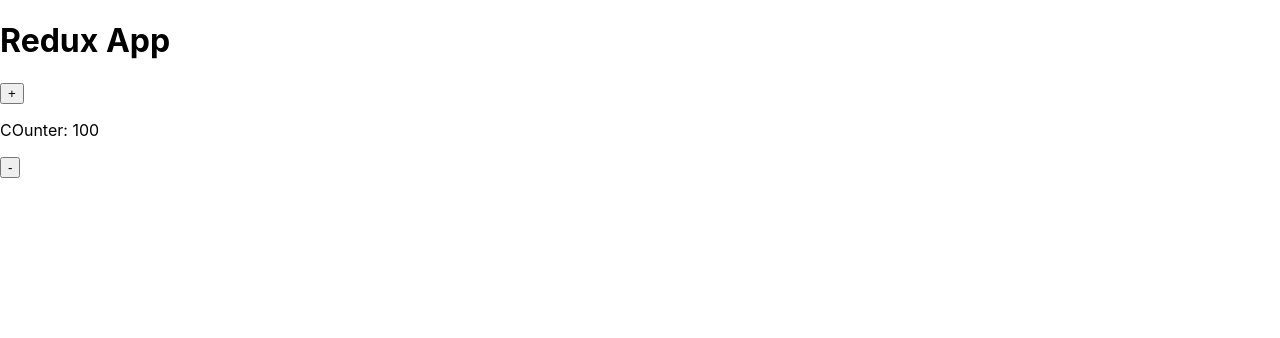
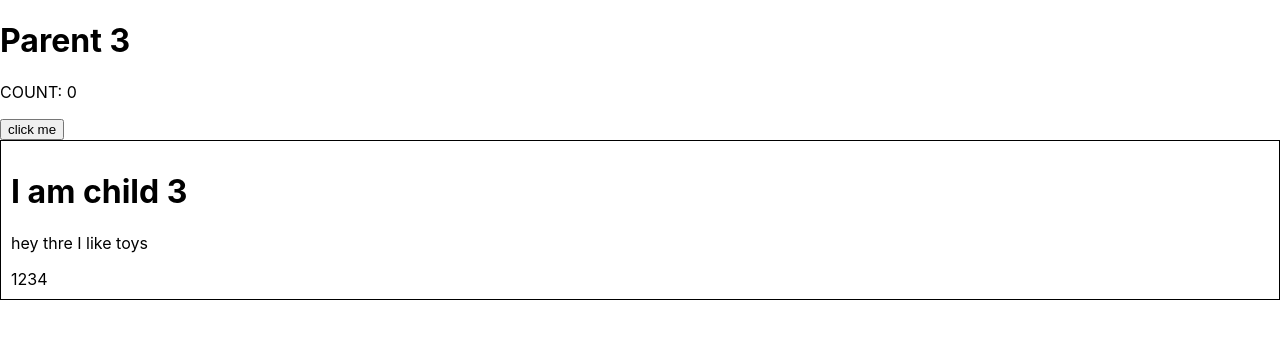
Before and after one commit to thakurutkarsh22/react-bootcamp, a React (Create React App) app: page /men/ties in a window 1280 px wide. Shown: the top 338 px of the page. Built offline with nearby package versions, Linux system fonts and the light colour scheme.

Commit message:
performance

```diff
--- /dev/null
+++ b/src/13.Performance/1.NoProps/Child.js
@@ -0,0 +1,18 @@
+import React from "react";
+
+function Child() {
+  console.log("CHILD RENDERING");
+  return (
+    <>
+      <div style={{ border: "1px solid black", padding: "10px" }}>
+        <h1>I am child</h1>
+        <p>hey thre I like toys</p>
+      </div>
+    </>
+  );
+}
+
+export default React.memo(Child);
+
+// React.memo -> will save a snapshot of your child component, and will use that snapshot at every re-render
+// until n unless props changes
--- /dev/null
+++ b/src/13.Performance/1.NoProps/Parent.js
@@ -0,0 +1,23 @@
+import { useState } from "react";
+import Child from "./Child";
+
+function Parent() {
+  const [count, setcount] = useState(0);
+  console.log("PARENT RENDERING ");
+  return (
+    <>
+      <h1>Parent</h1>
+      <p>COUNT: {count}</p>
+      <button
+        onClick={() => {
+          setcount((old) => old + 1);
+        }}
+      >
+        click me
+      </button>
+      <Child />
+    </>
+  );
+}
+
+export default Parent;
--- /dev/null
+++ b/src/13.Performance/2.valueProps/Child.js
@@ -0,0 +1,25 @@
+import React from "react";
+
+function Child(props) {
+  const { arr } = props;
+  console.log("CHILD RENDERING");
+  return (
+    <>
+      <div style={{ border: "1px solid black", padding: "10px" }}>
+        <h1>I am child 2</h1>
+        <p>hey thre I like toys</p>
+        {arr}
+      </div>
+    </>
+  );
+}
+
+// export default Child;
+export default React.memo(Child);
+
+// React.memo -> will save a snapshot of your child component, and will use that snapshot at every re-render
+// until n unless props changes
+
+// in here the arr props are changing.
+
+// React.memo memoize component
--- /dev/null
+++ b/src/13.Performance/2.valueProps/Parent.js
@@ -0,0 +1,28 @@
+import { useMemo, useState } from "react";
+import Child from "./Child";
+
+function Parent() {
+  const [count, setcount] = useState(0);
+  console.log("PARENT RENDERING ");
+
+  const arr = useMemo(() => [1, 2, 3, 4], []); // abc@123, abd@111
+  // const arr = [1,23,4]
+  return (
+    <>
+      <h1>Parent 2 </h1>
+      <p>COUNT: {count}</p>
+      <button
+        onClick={() => {
+          setcount((old) => old + 1);
+        }}
+      >
+        click me
+      </button>
+      <Child arr={arr} />
+    </>
+  );
+}
+
+export default Parent;
+
+// useMemo - memoise
--- /dev/null
+++ b/src/13.Performance/3.FunctionProps/Child.js
@@ -0,0 +1,22 @@
+import React from "react";
+
+function Child(props) {
+  const { arr } = props;
+  console.log("CHILD RENDERING");
+  return (
+    <>
+      <div style={{ border: "1px solid black", padding: "10px" }}>
+        <h1>I am child 3</h1>
+        <p>hey thre I like toys</p>
+        {arr}
+      </div>
+    </>
+  );
+}
+
+export default React.memo(Child);
+
+// React.memo -> will save a snapshot of your child component, and will use that snapshot at every re-render
+// until n unless props changes
+
+// in here the arr props are changing.
--- /dev/null
+++ b/src/13.Performance/3.FunctionProps/Parent.js
@@ -0,0 +1,29 @@
+import { useCallback, useMemo, useState } from "react";
+import Child from "./Child";
+
+function Parent() {
+  const [count, setcount] = useState(0);
+  console.log("PARENT RENDERING ");
+
+  const arr = useMemo(() => [1, 2, 3, 4], []); // abc@123, abd@111
+
+  const memoizzedSum = useCallback(() => {
+    console.log("sum");
+  }, []);
+  return (
+    <>
+      <h1>Parent 3 </h1>
+      <p>COUNT: {count}</p>
+      <button
+        onClick={() => {
+          setcount((old) => old + 1);
+        }}
+      >
+        click me
+      </button>
+      <Child arr={arr} sum={memoizzedSum} />
+    </>
+  );
+}
+
+export default Parent;
--- a/src/App.js
+++ b/src/App.js
@@ -10,7 +10,7 @@
 import NewsComponent from "./1.BasicReact/6.HigherOrderComponent/component/NewsComponent";
 import HigherOrderComponent from "./1.BasicReact/6.HigherOrderComponent/HigherOrderComponent";
 import PokemonCompo from "./1.BasicReact/7.CallingAPi/PokemonComponent";
-import Parent from "./3.LifeCycleOfComponent/MountingUnMoutingExample/Parent";
+// import Parent from "./3.LifeCycleOfComponent/MountingUnMoutingExample/Parent";
 import PokemonDataComponent from "./4.Hook-useEffect/BadEXAMPLEHookUseEffect";
 import UseEffectHookExplanation from "./4.Hook-useEffect/useEffectHookExplanation/useEffectHookExplanation";
 import PokemonAPI from "./5.PokemonAPI/PokemonApi";
@@ -21,6 +21,9 @@
 import ShowPrevValueWithLatest from "./8.Hook-useRef/2.Usage/1.ShowPrevValueWithLatest/ShowPrevValueWithLatest";
 import InputFormComponent from "./8.Hook-useRef/2.Usage/2.InputFormComponent/InputFormComponent";
 import UseReducerExample from "./9.Hook-useReducer/2.Usage/UseReducerExample";
+import Parent from "./13.Performance/3.FunctionProps/Parent";
+// import Parent from "./13.Performance/2.valueProps/Parent";
+// import Parent from "./13.Performance/1.NoProps/Parent";
 // import Parent from "./2.Communication/3.Siblings/Parent";
 // import Parent from "./2.Communication/2.ChildToParent/Parent";
 // import Parent from "./2.Communication/1.ParentToChild/Parent";
@@ -132,7 +135,9 @@
       {/* <ShowPrevValueWithLatest /> */}
       {/* <InputFormComponent /> */}
 
-      <UseReducerExample />
+      {/* <UseReducerExample /> */}
+
+      <Parent />
     </>
   );
 }
--- a/src/index.js
+++ b/src/index.js
@@ -15,7 +15,7 @@
 const root = ReactDOM.createRoot(document.getElementById("root"));
 root.render(
   // <React.StrictMode>
-  // <App />
+  <App />
   // </React.StrictMode>
 
   // <BrowserRouter>
@@ -24,9 +24,9 @@
 
   // <ContextAPIReactApp />
 
-  <Provider store={store()}>
-    <ReduxApp />
-  </Provider>
+  // <Provider store={store()}>
+  //   <ReduxApp />
+  // </Provider>
 );
 
 // If you want to start measuring performance in your app, pass a function
```
Also changed, not shown: src/13.Performance/1.NoProps/Readme.md (added).
